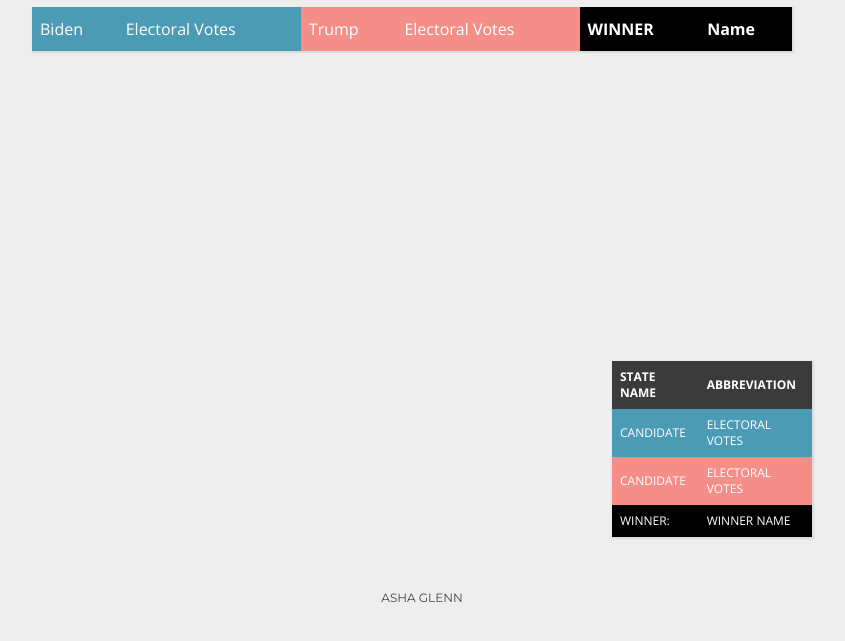
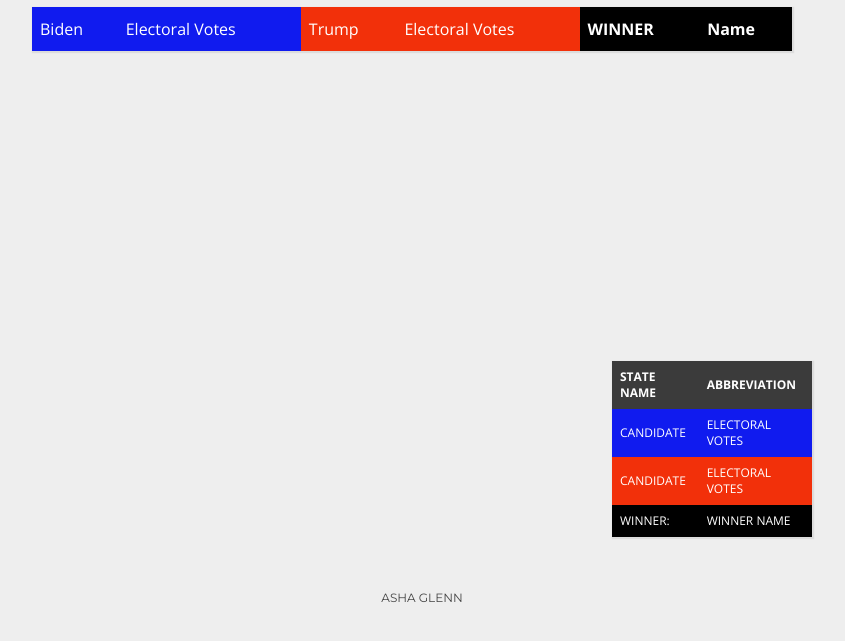
Before and after one commit to ashaglenn/election-map, a plain HTML site: page index.html in a window 1280 px wide. Shown: the part 117-758 px from the top of the page, without its empty margins (218-1063 px from the left). Drawn offline with nearby package versions, Linux system fonts and the light colour scheme; a script that the page names is missing.

Commit message:
Update style.css

```diff
--- a/style.css
+++ b/style.css
@@ -60,11 +60,11 @@ th, td {
   color: white;
 }
 .name-1 {
-  background-color: rgb(76, 155, 181);
+  background-color: rgb(16, 27, 239);
   color: white;
 }
 .name-2 {
-  background-color: rgb(245, 141, 136);
+  background-color: rgb(242, 48, 10);
   color: white;
 }
 .winner {
```
